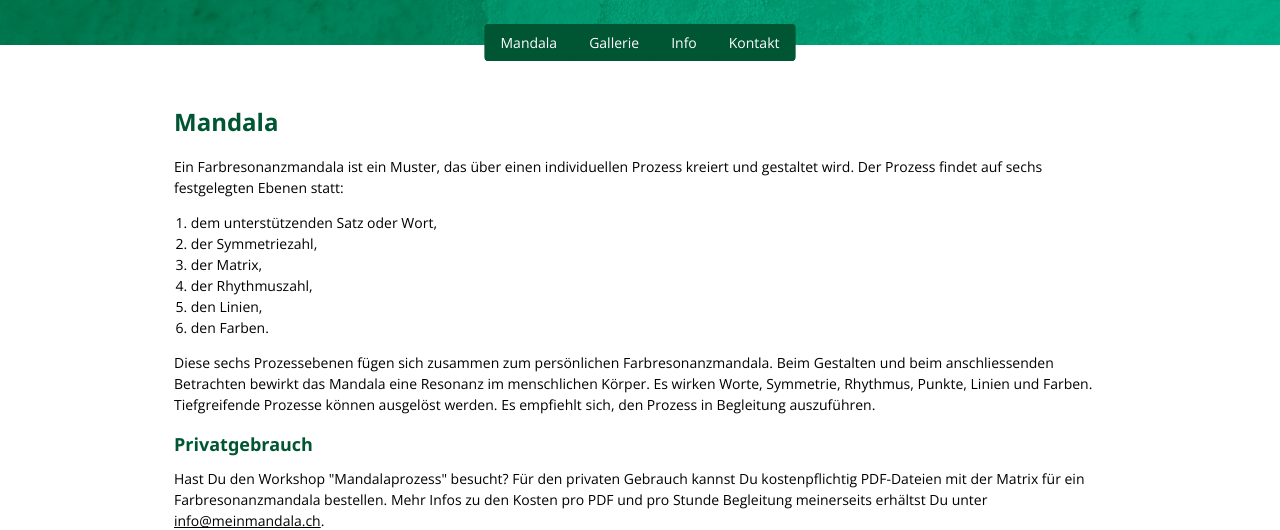
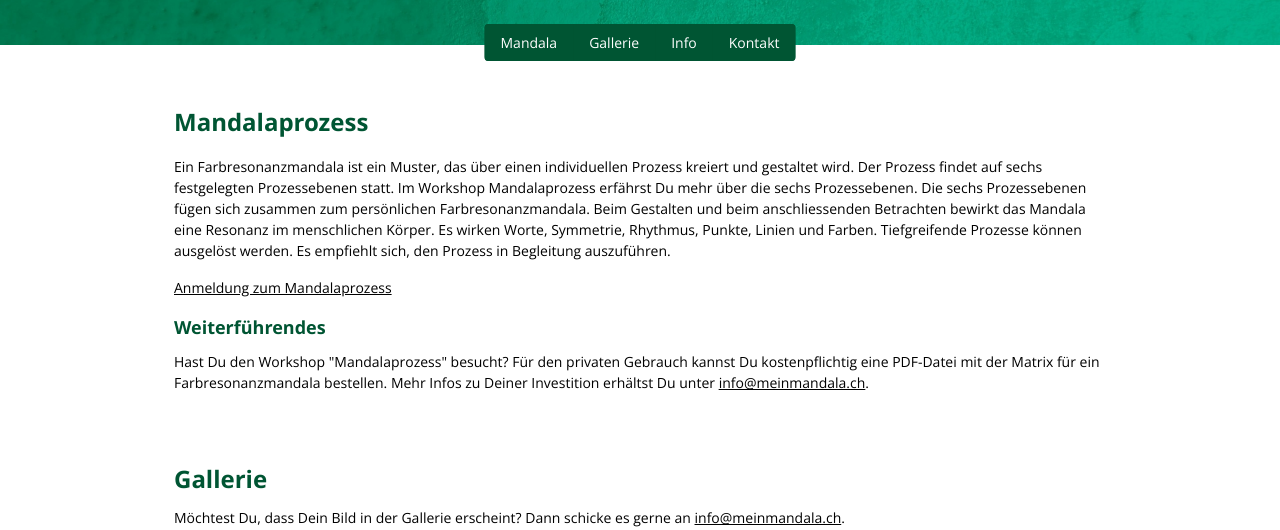
Before and after one commit to meinmandala/meinmandala.ch, a plain HTML site: page index.html in a window 1280 px wide. Shown: the part 275-805 px from the top of the page. Drawn offline with nearby package versions, Linux system fonts and the light colour scheme.

Commit message:
Add files via upload

```diff
--- a/index.html
+++ b/index.html
@@ -45,31 +45,26 @@
     <div class="w3-content w3-padding-large w3-margin-top">
 
         <div id="mandala">
-            <h3><b><font color=#053>Mandala</font></b></h3>
+            <h3><b><font color=#053>Mandalaprozess</font></b></h3>
 
             <div class="w3-section">
                 Ein Farbresonanzmandala ist ein Muster, das über einen individuellen Prozess kreiert und gestaltet wird.
-                Der Prozess findet auf sechs festgelegten Ebenen statt:
-                <ol>
-                    <li>dem unterstützenden Satz oder Wort,</li>
-                    <li>der Symmetriezahl,</li>
-                    <li>der Matrix,</li>
-                    <li>der Rhythmuszahl,</li>
-                    <li>den Linien,</li>
-                    <li>den Farben.</li>
-                </ol>
-                Diese sechs Prozessebenen fügen sich zusammen zum persönlichen Farbresonanzmandala.
+                Der Prozess findet auf sechs festgelegten Prozessebenen statt. Im Workshop Mandalaprozess erfährst Du mehr
+                über die sechs Prozessebenen. Die sechs Prozessebenen fügen sich zusammen zum persönlichen Farbresonanzmandala.
                 Beim Gestalten und beim anschliessenden Betrachten bewirkt das Mandala eine Resonanz im menschlichen Körper.
                 Es wirken Worte, Symmetrie, Rhythmus, Punkte, Linien und Farben. Tiefgreifende Prozesse können ausgelöst werden.
                 Es empfiehlt sich, den Prozess in Begleitung auszuführen.
             </div>
             <div class="w3-section">
-                <h5><b><font color=#053>Privatgebrauch</font></b></h3>
-                Hast Du den Workshop "Mandalaprozess" besucht? Für den privaten Gebrauch kannst Du kostenpflichtig PDF-Dateien
-                mit der Matrix für ein Farbresonanzmandala bestellen. Mehr Infos zu den Kosten pro PDF und pro Stunde
-                Begleitung meinerseits erhältst Du unter <a href="mailto:info@meinmandala.ch">info@meinmandala.ch</a>.
+                    <a href="https://farbenweg.ch/angebot/mandalaprozess/">Anmeldung zum Mandalaprozess</a>
             </div>
             <div class="w3-section">
+                <h5><b><font color=#053>Weiterführendes</font></b></h3>
+                Hast Du den Workshop "Mandalaprozess" besucht? Für den privaten Gebrauch kannst Du kostenpflichtig eine PDF-Datei
+                mit der Matrix für ein Farbresonanzmandala bestellen. Mehr Infos zu Deiner Investition erhältst Du unter
+                <a href="mailto:info@meinmandala.ch">info@meinmandala.ch</a>.
+            </div>
+            <div class="w3-section" hidden>
                 <h5><b><font color=#053>Arbeit mit Klient:innen</font></b></h3>
                 Hast Du den Workshop "Mandalaprozess" besucht und bist Kunsttherapeutin PTM? Für die Arbeit mit Klient:innen
                 kannst Du kostenpflichtig PDF-Dateien
@@ -114,14 +109,6 @@
         </div>
         <br><br>
 
-        <!-- Mandalaprozess -->
-        <div id="mandalaprozess">
-            <h3><b><font color=#053>Mandalaprozess</font></b></h3>
-            Anmeldung zum Mandalaprozess:
-            <a href="https://farbenweg.ch/angebot/mandalaprozess/">farbenweg.ch</a> oder <a href="https://www.magenta-akademie.ch/de/ausbildungen/kurse-und-fortbildungen/mandala-wochenendkurs">magenta Akademie</a>
-        </div>
-        <br><br>
-
         <!-- Kontakt -->
         <div id="kontakt">
             <h3><b><font color=#053>Kontakt</font></b></h3>
```
